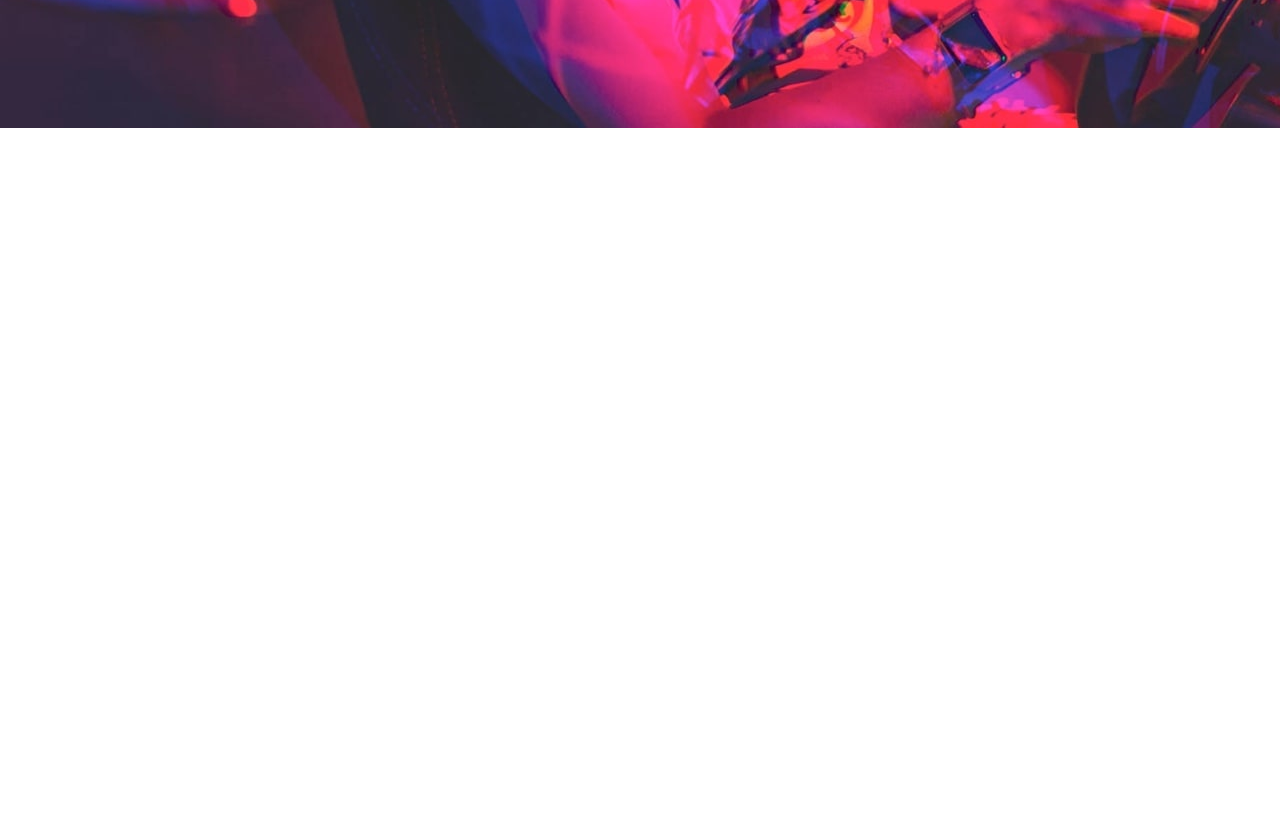
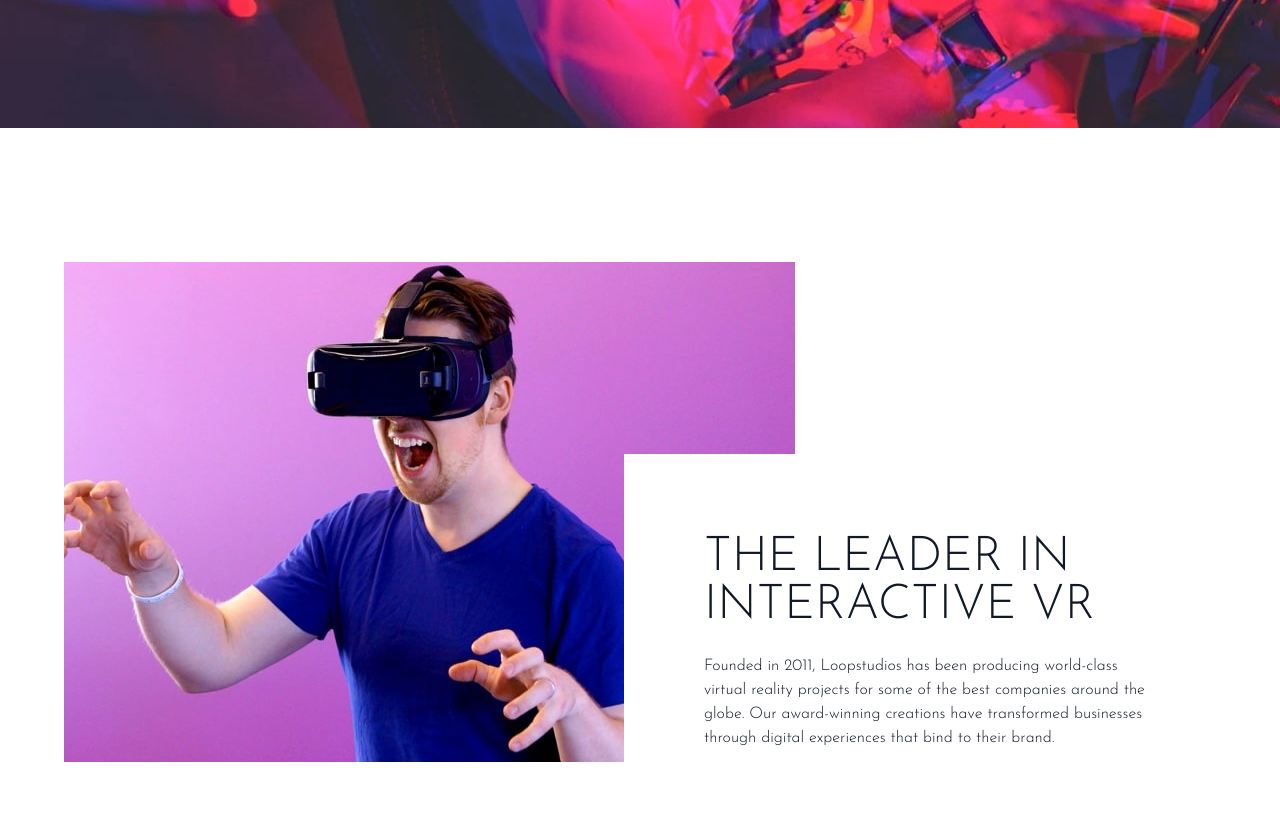
Before and after one commit to yasserfarhadi/loop-studio-tailwind-cli, a website: page src/index.html in a window 1280 px wide. Shown: the part 522-1355 px from the top of the page. Before the commit the page ends 800 px from the top, so only its background shows below. Drawn offline with Linux system fonts and the light colour scheme.

Commit message:
feature section

```diff
--- a/src/index.html
+++ b/src/index.html
@@ -65,5 +65,30 @@
         </div>
       </div>
     </section>
+    <!-- Feature Section -->
+    <section id="feature">
+      <!-- Feature Conteiner -->
+      <div
+        class="relative container flex flex-col max-w-6xl mx-auto my-32 px-6 text-gray-900 md:flex-row md:px-0"
+      >
+        <img src="images/desktop/image-interactive.jpg" alt="" />
+        <!-- Text Container -->
+        <div
+          class="top-48 pr-0 bg-white md:absolute md:right-0 md:py-20 md:pl-20"
+        >
+          <h2
+            class="max-w-lg mt-10 mb-6 font-sans text-4xl text-center text-gray-900 uppercase md:text-5xl md:mt-0 md:text-left"
+          >
+            The leader in interactive VR
+          </h2>
+          <p class="max-w-md text-center md:text-left">
+            Founded in 2011, Loopstudios has been producing world-class virtual
+            reality projects for some of the best companies around the globe.
+            Our award-winning creations have transformed businesses through
+            digital experiences that bind to their brand.
+          </p>
+        </div>
+      </div>
+    </section>
   </body>
 </html>
--- a/watch.js
+++ b/watch.js
@@ -16,7 +16,7 @@
             setTimeout(async () => {
               await fs.appendFile(inputPath, ' ');
               resolve();
-            }, 150)
+            }, 200)
           );
         }
       }
```
Also changed, not shown: src/input.css (line endings or trailing spaces), src/styles.css.
